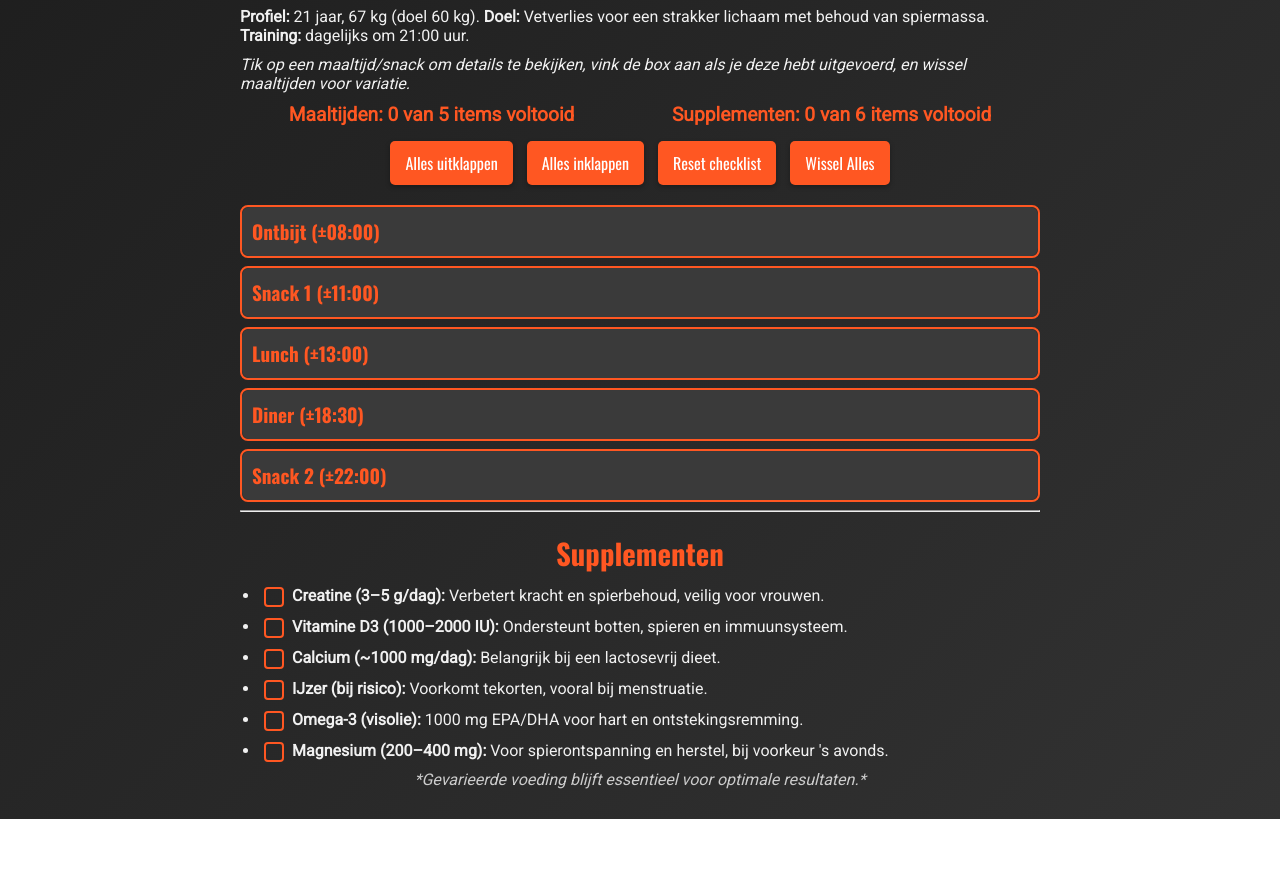
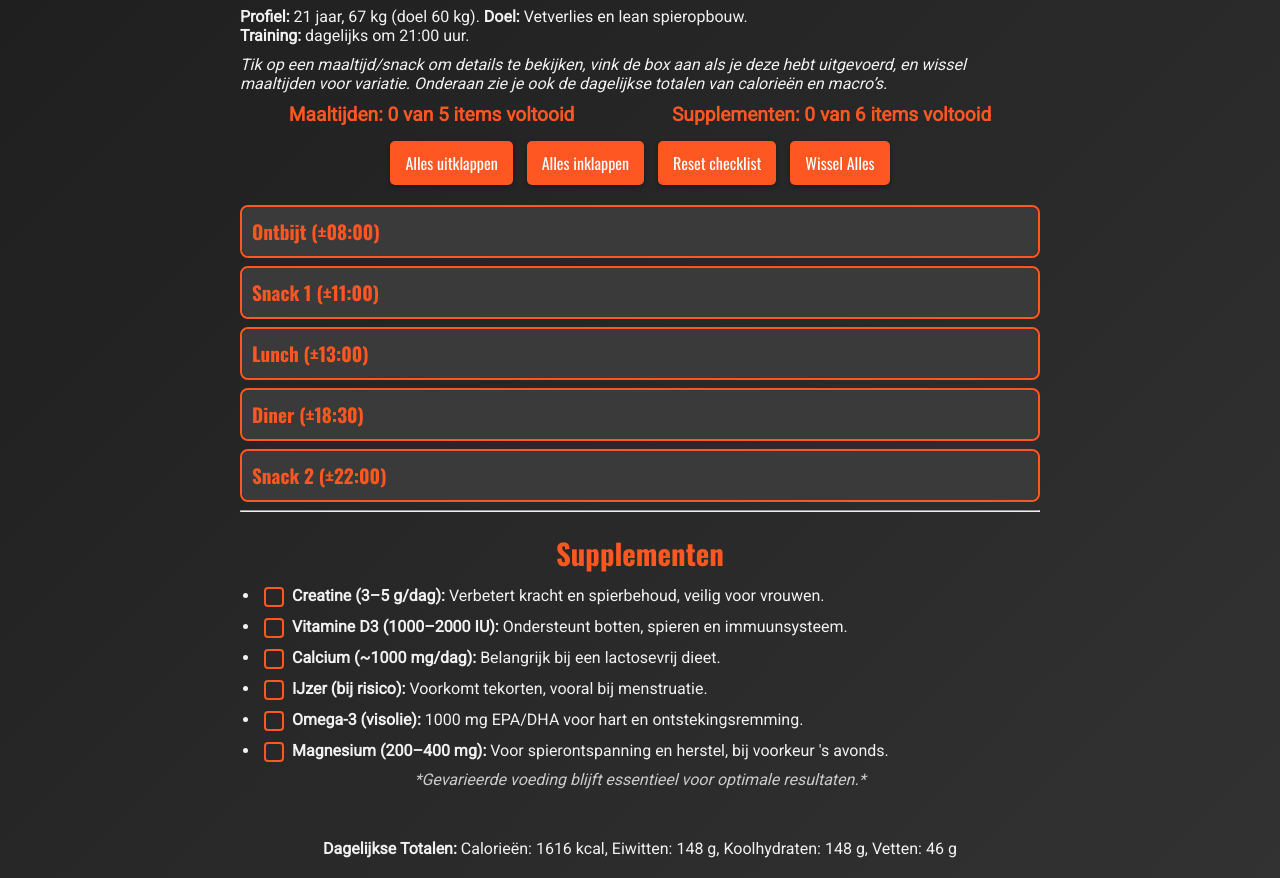
Before and after one commit to ThabannaDJ/Voedingschema, a plain HTML site: page index.html in a window 1280 px wide. Shown: the part 91-969 px from the top of the page. Before the commit the page ends 910 px from the top, so only its background shows below. Drawn offline with nearby package versions, Linux system fonts and the light colour scheme.

Commit message:
Update index.html

```diff
--- a/index.html
+++ b/index.html
@@ -133,12 +133,12 @@
     <h1>Voedingsschema (Whole Food Sportdieet)</h1>
     <p>
       <strong>Profiel:</strong> 21 jaar, 67&nbsp;kg (doel 60&nbsp;kg).
-      <strong>Doel:</strong> Vetverlies voor een strakker lichaam met behoud van spiermassa.
+      <strong>Doel:</strong> Vetverlies en lean spieropbouw.
       <br><strong>Training:</strong> dagelijks om 21:00 uur.
     </p>
-    <p><em>Tik op een maaltijd/snack om details te bekijken, vink de box aan als je deze hebt uitgevoerd, en wissel maaltijden voor variatie.</em></p>
+    <p><em>Tik op een maaltijd/snack om details te bekijken, vink de box aan als je deze hebt uitgevoerd, en wissel maaltijden voor variatie. Onderaan zie je ook de dagelijkse totalen van calorieën en macro’s.</em></p>
 
-    <!-- Twee voortgangs-indicatoren -->
+    <!-- Twee voortgangs-indicatoren voor checklists -->
     <div class="progress-container">
       <div id="progressMeals">Maaltijden: 0 van 0 items voltooid</div>
       <div id="progressSupplements">Supplementen: 0 van 0 items voltooid</div>
@@ -164,6 +164,7 @@
             </li>
           </ul>
           <p class="note">Voedzaam en energiek ontbijt.</p>
+          <div class="macro-info" style="display:none;" data-cal="337" data-protein="30" data-carb="41" data-fat="6"></div>
         </div>
         <div class="button-container">
           <button onclick="swapMeal('breakfast')">Wissel Ontbijt</button>
@@ -175,9 +176,12 @@
         <summary>Snack 1 (±11:00)</summary>
         <div class="meal-content" id="snack1Content">
           <ul>
-            <li><input type="checkbox" class="mealTask">150 g lactosevrije Griekse yoghurt, 50 g blauwe bessen, en een handje pecannoten.</li>
+            <li>
+              <input type="checkbox" class="mealTask">150 g lactosevrije Griekse yoghurt, 50 g blauwe bessen, en een handje pecannoten.
+            </li>
           </ul>
           <p class="note">Lichte snack met eiwit en gezonde vetten.</p>
+          <div class="macro-info" style="display:none;" data-cal="160" data-protein="23" data-carb="14" data-fat="1"></div>
         </div>
         <div class="button-container">
           <button onclick="swapMeal('snack1')">Wissel Snack 1</button>
@@ -189,9 +193,12 @@
         <summary>Lunch (±13:00)</summary>
         <div class="meal-content" id="lunchContent">
           <ul>
-            <li><input type="checkbox" class="mealTask">150 g gegrilde kipfilet, 1 middelgrote zoete aardappel (150 g), 200 g gemengde groenten, 1 el olijfolie, en 1/4 avocado.</li>
+            <li>
+              <input type="checkbox" class="mealTask">150 g gegrilde kipfilet, 1 middelgrote zoete aardappel (150 g), 200 g gemengde groenten, 1 el olijfolie, en 1/4 avocado.
+            </li>
           </ul>
           <p class="note">Gebalanceerde lunch met veel eiwitten en vezels.</p>
+          <div class="macro-info" style="display:none;" data-cal="485" data-protein="36" data-carb="50" data-fat="15"></div>
         </div>
         <div class="button-container">
           <button onclick="swapMeal('lunch')">Wissel Lunch</button>
@@ -203,9 +210,12 @@
         <summary>Diner (±18:30)</summary>
         <div class="meal-content" id="dinnerContent">
           <ul>
-            <li><input type="checkbox" class="mealTask">150 g zalmfilet, 1 kop witte rijst (150-200 g), 200 g groene groenten, bereid met 1 tl olijfolie en citroen.</li>
+            <li>
+              <input type="checkbox" class="mealTask">150 g zalmfilet, 1 kop witte rijst (150-200 g), 200 g groene groenten, bereid met 1 tl olijfolie en citroen.
+            </li>
           </ul>
           <p class="note">Licht maar voedzaam, rijk aan omega-3.</p>
+          <div class="macro-info" style="display:none;" data-cal="494" data-protein="36" data-carb="40" data-fat="20"></div>
         </div>
         <div class="button-container">
           <button onclick="swapMeal('dinner')">Wissel Diner</button>
@@ -217,9 +227,12 @@
         <summary>Snack 2 (±22:00)</summary>
         <div class="meal-content" id="snack2Content">
           <ul>
-            <li><input type="checkbox" class="mealTask">1 schep lactosevrij eiwitpoeder shaken met water of amandelmelk, en 1 kleine banaan of 1 dadel.</li>
+            <li>
+              <input type="checkbox" class="mealTask">1 schep lactosevrij eiwitpoeder shaken met water of amandelmelk, en 1 kleine banaan of 1 dadel.
+            </li>
           </ul>
           <p class="note">Ideaal als post-workout snack.</p>
+          <div class="macro-info" style="display:none;" data-cal="140" data-protein="23" data-carb="3" data-fat="4"></div>
         </div>
         <div class="button-container">
           <button onclick="swapMeal('snack2')">Wissel Snack 2</button>
@@ -243,172 +256,252 @@
     </div>
   </div>
 
+  <!-- Dagelijkse Totalen -->
+  <div class="container" style="text-align:center; margin-top:20px;">
+    <div id="dailyTotals"><strong>Dagelijkse Totalen:</strong> Calorieën: 0 kcal, Eiwitten: 0 g, Koolhydraten: 0 g, Vetten: 0 g</div>
+  </div>
+
   <script>
-    // Receptenobject met vijf varianten per maaltijd
+    // Receptenobject met vijf varianten per maaltijd (als voorbeeld, kun je uitbreiden)
     const recipes = {
       breakfast: [
-        `<ul>
+        {
+          content: `<ul>
            <li><input type="checkbox" class="mealTask">
              <strong>Eiwitrijke smoothie:</strong> 1 schep lactosevrij eiwitpoeder, 250 ml amandelmelk, 1 banaan, een handje spinazie, 50 g bessen, 1 el chiazaad.
            </li>
          </ul>
          <p class="note">Voedzaam en energiek ontbijt.</p>`,
-        `<ul>
+          macros: { cal: 337, protein: 30, carb: 41, fat: 6 }
+        },
+        {
+          content: `<ul>
            <li><input type="checkbox" class="mealTask">
              <strong>Chia Pudding:</strong> 250 ml amandelmelk, 3 el chiazaad, 1 tl vanille, getopt met 50 g gemengde bessen en een handje walnoten.
            </li>
          </ul>
          <p class="note">Stevig ontbijt vol gezonde vetten en vezels.</p>`,
-        `<ul>
+          macros: { cal: 320, protein: 25, carb: 40, fat: 8 }
+        },
+        {
+          content: `<ul>
            <li><input type="checkbox" class="mealTask">
              <strong>Overnight Oats:</strong> 50 g havermout, 250 ml amandelmelk, 1 el chiazaad, 50 g blauwe bessen, een snufje kaneel.
            </li>
          </ul>
          <p class="note">Gemakkelijk en voedzaam, rijk aan vezels.</p>`,
-        `<ul>
+          macros: { cal: 350, protein: 28, carb: 45, fat: 7 }
+        },
+        {
+          content: `<ul>
            <li><input type="checkbox" class="mealTask">
              <strong>Avocado-Banaan Smoothie Bowl:</strong> Blend ½ avocado, 1 banaan, 200 ml amandelmelk; top met noten en 1 el chiazaad.
            </li>
          </ul>
          <p class="note">Romig en vol gezonde vetten.</p>`,
-        `<ul>
+          macros: { cal: 360, protein: 26, carb: 42, fat: 10 }
+        },
+        {
+          content: `<ul>
            <li><input type="checkbox" class="mealTask">
              <strong>Kokos-Bessen Porridge:</strong> 50 g glutenvrije havermout, 250 ml kokosmelk, 50 g bessen, en een vleugje kaneel.
            </li>
          </ul>
-         <p class="note">Tropisch en verrassend lekker.</p>`
+         <p class="note">Tropisch en verrassend lekker.</p>`,
+          macros: { cal: 330, protein: 27, carb: 43, fat: 9 }
+        }
       ],
       snack1: [
-        `<ul>
+        {
+          content: `<ul>
            <li><input type="checkbox" class="mealTask">
              150 g lactosevrije Griekse yoghurt, 50 g blauwe bessen, en een handje pecannoten.
            </li>
          </ul>
          <p class="note">Lichte snack met eiwit en gezonde vetten.</p>`,
-        `<ul>
+          macros: { cal: 160, protein: 23, carb: 14, fat: 1 }
+        },
+        {
+          content: `<ul>
            <li><input type="checkbox" class="mealTask">
              <strong>Smoothie Bowl:</strong> Blend ½ banaan, 100 g bevroren bessen, 150 ml amandelmelk; top met amandelen en chiazaad.
            </li>
          </ul>
          <p class="note">Verfrissend met extra vezels en antioxidanten.</p>`,
-        `<ul>
+          macros: { cal: 180, protein: 20, carb: 20, fat: 4 }
+        },
+        {
+          content: `<ul>
            <li><input type="checkbox" class="mealTask">
              <strong>Appel met Amandelboter:</strong> 1 appel in partjes met 1 el amandelboter.
            </li>
          </ul>
          <p class="note">Snel en makkelijk tussendoortje.</p>`,
-        `<ul>
+          macros: { cal: 150, protein: 3, carb: 25, fat: 6 }
+        },
+        {
+          content: `<ul>
            <li><input type="checkbox" class="mealTask">
              <strong>Verse Fruitsalade:</strong> Mix van kiwi, sinaasappel en bessen.
            </li>
          </ul>
          <p class="note">Rijk aan vitamines en verfrissend licht.</p>`,
-        `<ul>
+          macros: { cal: 120, protein: 2, carb: 28, fat: 1 }
+        },
+        {
+          content: `<ul>
            <li><input type="checkbox" class="mealTask">
              <strong>Groene Smoothie:</strong> ½ banaan, een handje spinazie, 100 ml water, en 1 el lijnzaad.
            </li>
          </ul>
-         <p class="note">Verkwikkend en vol antioxidanten.</p>`
+         <p class="note">Verkwikkend en vol antioxidanten.</p>`,
+          macros: { cal: 140, protein: 4, carb: 22, fat: 5 }
+        }
       ],
       lunch: [
-        `<ul>
+        {
+          content: `<ul>
            <li><input type="checkbox" class="mealTask">
              150 g gegrilde kipfilet, 1 middelgrote zoete aardappel (150 g), 200 g gemengde groenten, 1 el olijfolie, en 1/4 avocado.
            </li>
          </ul>
          <p class="note">Gebalanceerde lunch vol eiwitten en vezels.</p>`,
-        `<ul>
+          macros: { cal: 485, protein: 36, carb: 50, fat: 15 }
+        },
+        {
+          content: `<ul>
            <li><input type="checkbox" class="mealTask">
              <strong>Zalm Salade:</strong> 150 g gegrilde zalm, 100 g quinoa, gemengde bladgroenten, 1/4 avocado, met citroen-olijfoliedressing.
            </li>
          </ul>
          <p class="note">Rijk aan omega-3 en eiwitten.</p>`,
-        `<ul>
+          macros: { cal: 500, protein: 35, carb: 45, fat: 18 }
+        },
+        {
+          content: `<ul>
            <li><input type="checkbox" class="mealTask">
              <strong>Kipsalade:</strong> 150 g gegrilde kipfilet, gemengde groenten (spinazie, paprika, komkommer), en 50 g kikkererwten.
            </li>
          </ul>
          <p class="note">Licht en voedzaam, perfect voor de middag.</p>`,
-        `<ul>
+          macros: { cal: 460, protein: 34, carb: 40, fat: 14 }
+        },
+        {
+          content: `<ul>
            <li><input type="checkbox" class="mealTask">
              <strong>Quinoa Bowl met Kip:</strong> 150 g gegrilde kipfilet, 100 g quinoa, geroosterde groenten (courgette, paprika, wortel) en een handje rucola.
            </li>
          </ul>
          <p class="note">Vol energie en ideaal voor spierherstel.</p>`,
-        `<ul>
+          macros: { cal: 510, protein: 38, carb: 52, fat: 16 }
+        },
+        {
+          content: `<ul>
            <li><input type="checkbox" class="mealTask">
              <strong>Kalkoen Salade:</strong> 150 g gegrilde kalkoenfilet, gemengde groenten, 50 g avocado, met een lichte citroen-olijfoliedressing.
            </li>
          </ul>
-         <p class="note">Fris en eiwitrijk, ideaal als lunch.</p>`
+         <p class="note">Fris en eiwitrijk, ideaal als lunch.</p>`,
+          macros: { cal: 480, protein: 36, carb: 42, fat: 15 }
+        }
       ],
       dinner: [
-        `<ul>
+        {
+          content: `<ul>
            <li><input type="checkbox" class="mealTask">
              150 g zalmfilet, 1 kop witte rijst (150-200 g), 200 g groene groenten, bereid met 1 tl olijfolie en citroen.
            </li>
          </ul>
          <p class="note">Licht en rijk aan omega-3 vetzuren.</p>`,
-        `<ul>
+          macros: { cal: 494, protein: 36, carb: 40, fat: 20 }
+        },
+        {
+          content: `<ul>
            <li><input type="checkbox" class="mealTask">
              <strong>Kip & Groenten:</strong> 150 g gegrilde kipfilet, 1 kop bruine rijst, en 200 g gemengde groenten, bereid met 1 el olijfolie.
            </li>
          </ul>
          <p class="note">Solide maaltijd met veel eiwitten en complexe koolhydraten.</p>`,
-        `<ul>
+          macros: { cal: 520, protein: 38, carb: 42, fat: 22 }
+        },
+        {
+          content: `<ul>
            <li><input type="checkbox" class="mealTask">
              <strong>Runderroerbak:</strong> 150 g mager rundvlees, 200 g groenten (paprika, courgette, champignons), geroerbakt met knoflook en kruiden, geserveerd met 1 kop quinoa.
            </li>
          </ul>
          <p class="note">Krachtig en vol vezels voor spieropbouw.</p>`,
-        `<ul>
+          macros: { cal: 530, protein: 40, carb: 45, fat: 20 }
+        },
+        {
+          content: `<ul>
            <li><input type="checkbox" class="mealTask">
              <strong>Geroosterde Kalkoenfilet:</strong> 150 g kalkoenfilet, 1 kop zoete aardappel, en 200 g gestoomde broccoli.
            </li>
          </ul>
          <p class="note">Licht, eiwitrijk en vol smaak.</p>`,
-        `<ul>
+          macros: { cal: 500, protein: 36, carb: 40, fat: 18 }
+        },
+        {
+          content: `<ul>
            <li><input type="checkbox" class="mealTask">
              <strong>Gegrilde Zalm met Quinoa:</strong> 150 g gegrilde zalm, 100 g quinoa, en een mix van spinazie en cherrytomaatjes.
            </li>
          </ul>
-         <p class="note">Rijk aan omega-3 en eiwitten, perfect voor herstel.</p>`
+         <p class="note">Rijk aan omega-3 en eiwitten, perfect voor herstel.</p>`,
+          macros: { cal: 510, protein: 37, carb: 42, fat: 19 }
+        }
       ],
       snack2: [
-        `<ul>
+        {
+          content: `<ul>
            <li><input type="checkbox" class="mealTask">
              1 schep lactosevrij eiwitpoeder shaken met water of amandelmelk, en 1 kleine banaan of 1 dadel.
            </li>
          </ul>
          <p class="note">Ideaal als post-workout snack.</p>`,
-        `<ul>
+          macros: { cal: 140, protein: 23, carb: 3, fat: 4 }
+        },
+        {
+          content: `<ul>
            <li><input type="checkbox" class="mealTask">
              <strong>Eiwit Smoothie:</strong> 1 schep lactosevrij eiwitpoeder, 200 ml water, ½ banaan, en enkele bevroren bessen.
            </li>
          </ul>
          <p class="note">Snel en eenvoudig voor een directe eiwitboost.</p>`,
-        `<ul>
+          macros: { cal: 150, protein: 24, carb: 4, fat: 4 }
+        },
+        {
+          content: `<ul>
            <li><input type="checkbox" class="mealTask">
              <strong>Kokos-Mango Shake:</strong> 1 schep lactosevrij eiwitpoeder, 200 ml kokoswater, ½ mango, en enkele ijsblokjes.
            </li>
          </ul>
          <p class="note">Tropisch en verfrissend.</p>`,
-        `<ul>
+          macros: { cal: 160, protein: 22, carb: 8, fat: 4 }
+        },
+        {
+          content: `<ul>
            <li><input type="checkbox" class="mealTask">
              <strong>Groene Smoothie:</strong> 1 schep eiwitpoeder, een handje spinazie, ½ banaan, en 150 ml water.
            </li>
          </ul>
          <p class="note">Verkwikkend en vol antioxidanten.</p>`,
-        `<ul>
+          macros: { cal: 145, protein: 23, carb: 5, fat: 4 }
+        },
+        {
+          content: `<ul>
            <li><input type="checkbox" class="mealTask">
              <strong>Proteïne Havermout Bowl:</strong> 30 g havermout, 1 schep eiwitpoeder, 150 ml amandelmelk, en een snufje kaneel.
            </li>
          </ul>
-         <p class="note">Warm, licht verteerbaar en voedzaam.</p>`
+         <p class="note">Warm, licht verteerbaar en voedzaam.</p>`,
+          macros: { cal: 155, protein: 24, carb: 6, fat: 5 }
+        }
       ]
     };
 
-    // Wissel de inhoud van een specifieke maaltijdsectie
+    // Wissel de inhoud van een specifieke maaltijdsectie en voeg macro-info toe
     function swapMeal(mealType) {
       let container = null;
       if (mealType === 'breakfast') {
@@ -429,13 +522,18 @@
       const options = recipes[mealType];
       if (!options || options.length === 0) return;
       const randomIndex = Math.floor(Math.random() * options.length);
-      container.innerHTML = options[randomIndex];
+      const recipe = options[randomIndex];
+      container.innerHTML = recipe.content + `<div class="macro-info" style="display:none;" data-cal="${recipe.macros.cal}" data-protein="${recipe.macros.protein}" data-carb="${recipe.macros.carb}" data-fat="${recipe.macros.fat}"></div>`;
       // Voeg event listeners toe aan de nieuwe checkboxes
       const newCheckboxes = container.querySelectorAll('input[type="checkbox"]');
       newCheckboxes.forEach(cb => {
-        cb.addEventListener('change', updateProgress);
+        cb.addEventListener('change', () => {
+          updateProgress();
+          updateDailyTotals();
+        });
       });
       updateProgress();
+      updateDailyTotals();
     }
 
     // Wissel alle maaltijdopties tegelijk via de "Wissel Alles" knop
@@ -458,7 +556,7 @@
       updateProgress();
     }
 
-    // Update de voortgangs-indicatoren
+    // Update de voortgangs-indicatoren voor checkboxes
     function updateProgress() {
       // Maaltijden
       const mealCheckboxes = document.querySelectorAll('input.mealTask');
@@ -471,13 +569,36 @@
       document.getElementById('progressSupplements').innerText = `Supplementen: ${supplementChecked.length} van ${supplementCheckboxes.length} items voltooid`;
     }
 
+    // Update de dagelijkse totale macro's door de macro-info in elke maaltijdsectie te lezen
+    function updateDailyTotals() {
+      const mealIds = ['breakfastContent', 'snack1Content', 'lunchContent', 'dinnerContent', 'snack2Content'];
+      let totalCal = 0, totalProtein = 0, totalCarb = 0, totalFat = 0;
+      mealIds.forEach(id => {
+        const container = document.getElementById(id);
+        if (container) {
+          const macroInfo = container.querySelector('.macro-info');
+          if (macroInfo) {
+            totalCal += parseFloat(macroInfo.getAttribute('data-cal')) || 0;
+            totalProtein += parseFloat(macroInfo.getAttribute('data-protein')) || 0;
+            totalCarb += parseFloat(macroInfo.getAttribute('data-carb')) || 0;
+            totalFat += parseFloat(macroInfo.getAttribute('data-fat')) || 0;
+          }
+        }
+      });
+      document.getElementById('dailyTotals').innerHTML = `<strong>Dagelijkse Totalen:</strong> Calorieën: ${totalCal} kcal, Eiwitten: ${totalProtein} g, Koolhydraten: ${totalCarb} g, Vetten: ${totalFat} g`;
+    }
+
     // Voeg event listeners toe aan alle bestaande checkboxes bij DOM-load
     document.addEventListener("DOMContentLoaded", function() {
       const allCheckboxes = document.querySelectorAll('input[type="checkbox"]');
       allCheckboxes.forEach(cb => {
-        cb.addEventListener('change', updateProgress);
+        cb.addEventListener('change', () => {
+          updateProgress();
+          updateDailyTotals();
+        });
       });
       updateProgress();
+      updateDailyTotals();
     });
   </script>
 </body>
```
